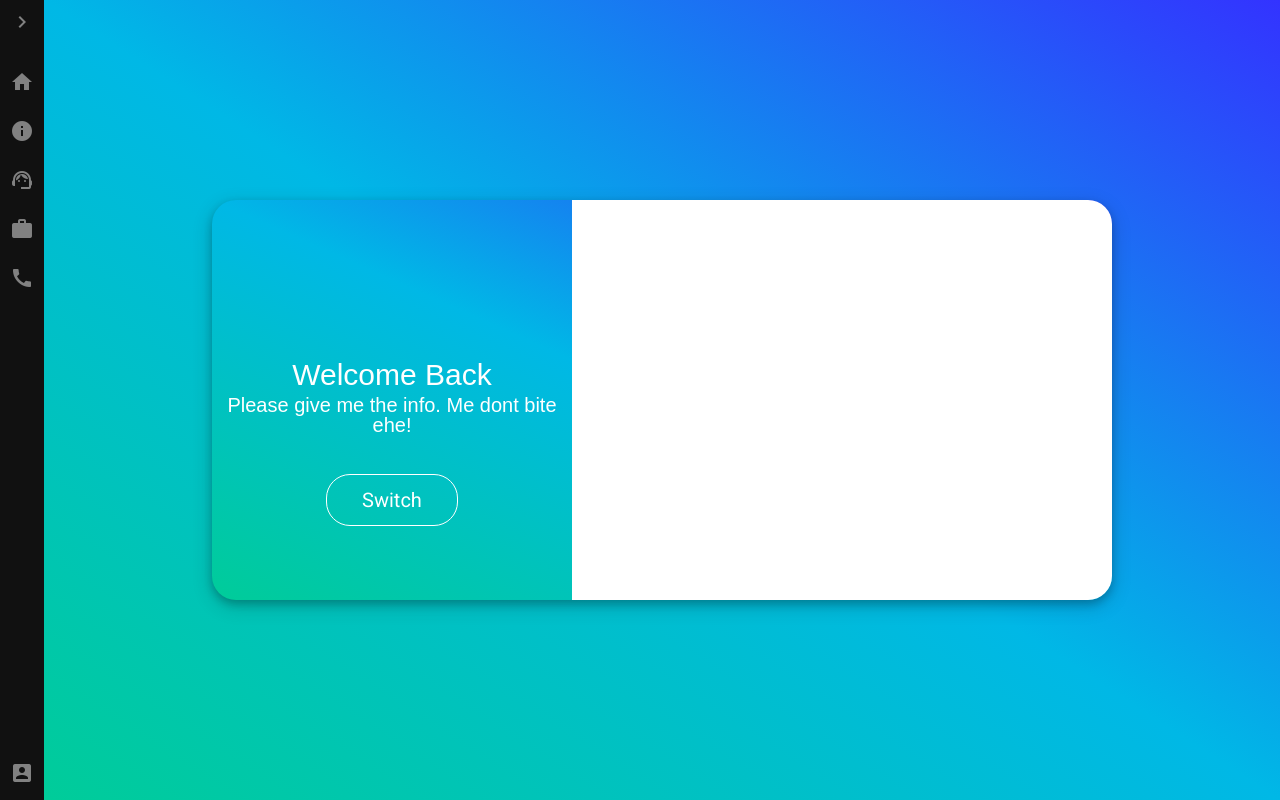
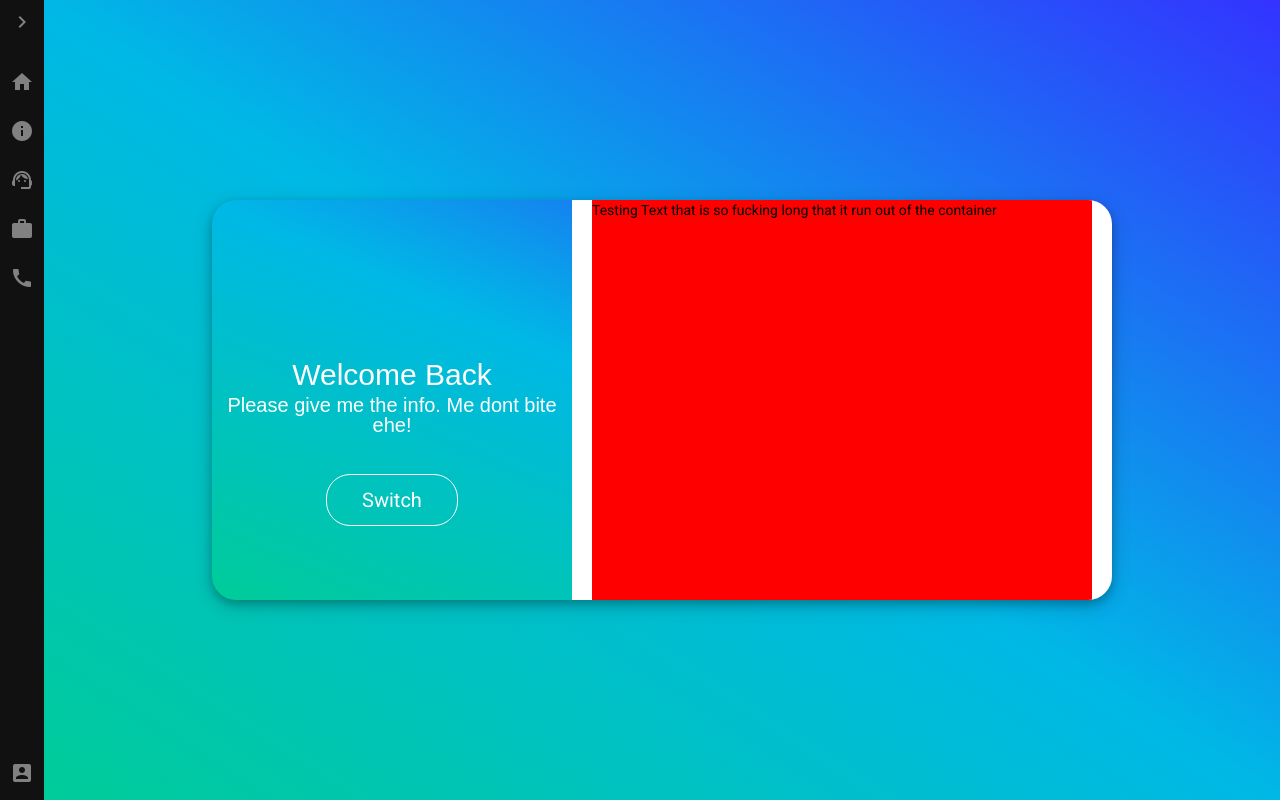
Before and after one commit to quocanhdk51/github-11ikuz, an Angular app: page /signin in a window 1280 px wide. Built offline with nearby package versions, Linux system fonts and the light colour scheme.

Commit message:
Signin signup version 2

```diff
--- a/src/app/sign-in/sign-in.component.css
+++ b/src/app/sign-in/sign-in.component.css
@@ -242,6 +242,10 @@ input[type="submit"] {
   -webkit-transition: 1s;
   transition: 1s;
   background-color: white;
+  overflow: hidden;
+  /* display: flex;
+  justify-content: center;
+  align-items: center; */
 }
 
 .main-1-half {
@@ -258,6 +262,10 @@ input[type="submit"] {
   -webkit-transition: 1s;
   transition: 1s;
   background-color: white;
+  overflow: hidden;
+  /* display: flex;
+  justify-content: center;
+  align-items: center; */
 }
 
 .main-2-half {
@@ -267,3 +275,13 @@ input[type="submit"] {
 .main-2-full {
   width: 0;
 }
+
+.form {
+  background-color: red;
+  left: 20px;
+  right: 20px;
+  align-self: center;
+  height: 100%;
+  width: 500px;
+  position: relative;
+}
--- a/src/app/sign-in/sign-in.component.html
+++ b/src/app/sign-in/sign-in.component.html
@@ -63,13 +63,19 @@
   </div>
   <div class="slide-container">
     <div [ngClass]="{'main1': true, 'main-1-half': isHalfSlide, 'main-1-full': isSlide}">
+      <div class="form">
+        Testing Text that is so fucking long that it run out of the container
+      </div>
     </div>
-    <div class="slider" [ngStyle]="{'width': (isHalfSlide) ? '50%' : '40%'}">
+    <div class="slider" [ngStyle]="{'width': (isHalfSlide && !isSlide) ? '50%' : '40%'}">
       <div class="slider-body">
         <div class="slider-btn" (click)="toggleSwitch()"> Switch</div>
       </div>
     </div>
     <div [ngClass]="{'main2': true, 'main-2-half': isHalfSlide, 'main-2-full': isSlide}">
+      <div class="form">
+        Testing Text that is so fucking long that it run out of the container
+      </div>
     </div>
   </div>
 </div>
```
